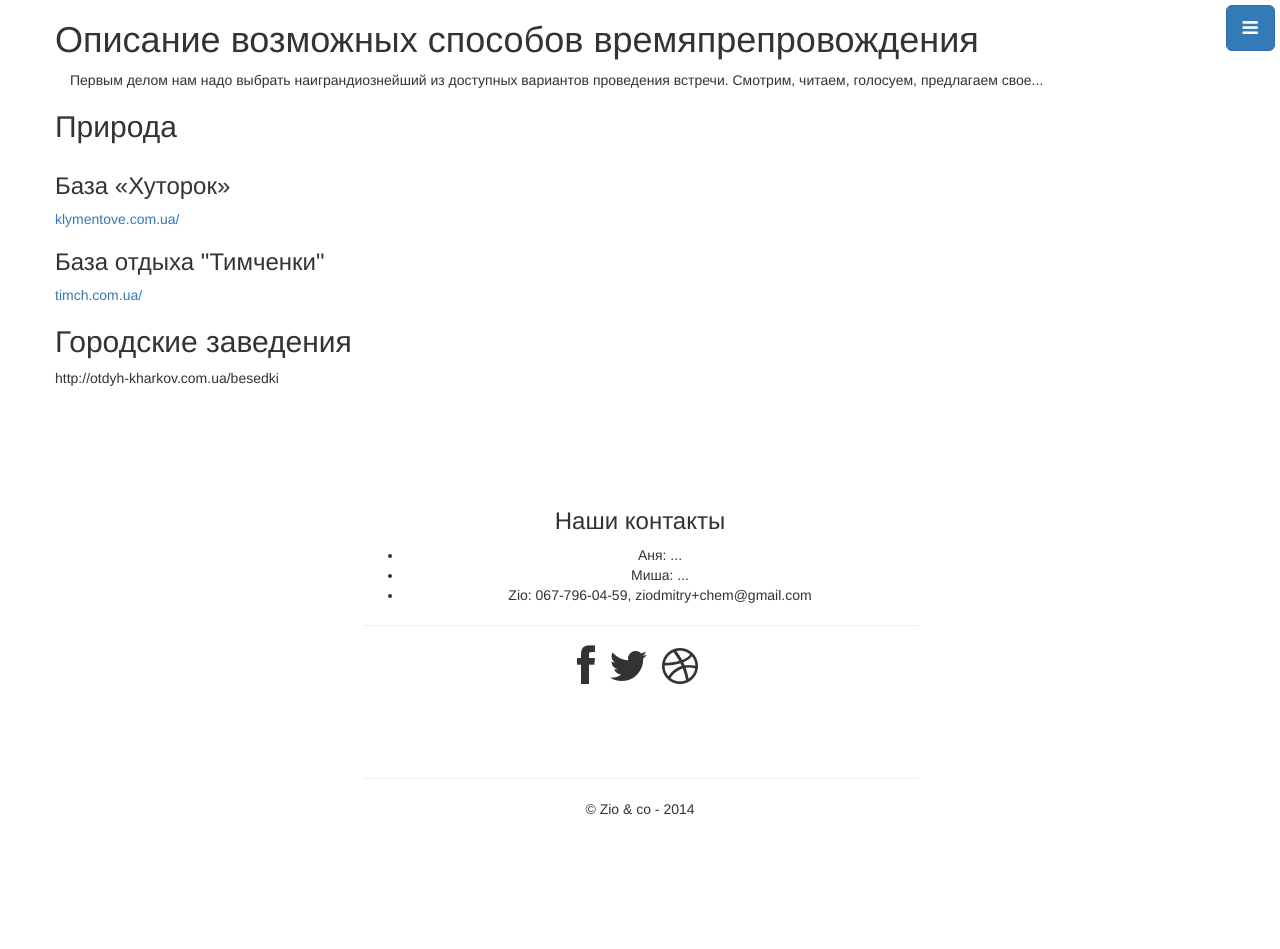
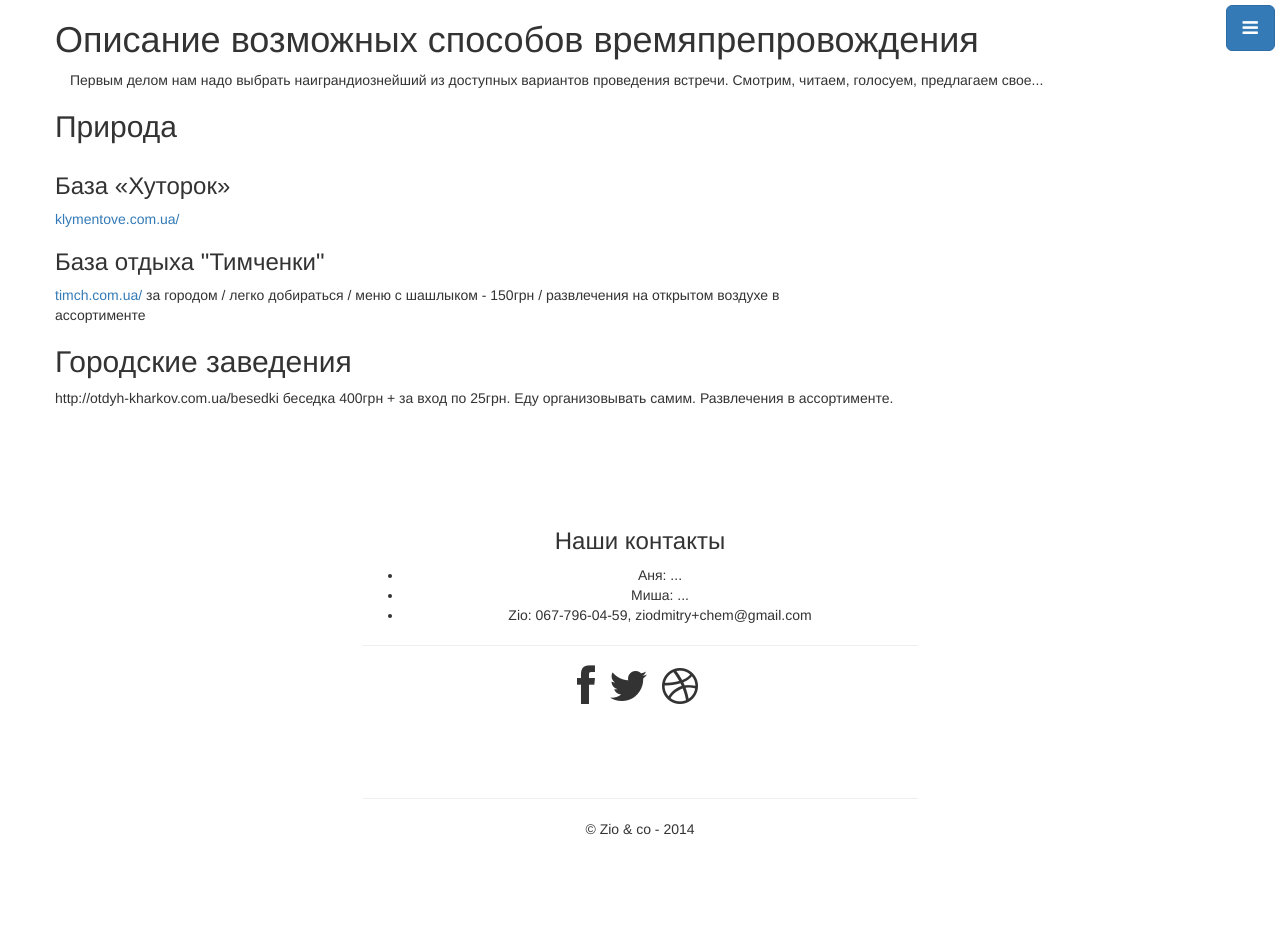
Before and after one commit to dmzio/chem1999, a Jekyll site: the page built from info.html, in a window 1280 px wide. Built offline with Jekyll 4.4.1, drawn with Linux system fonts in a browser that asks for light colours; nearby versions of some CDN libraries; Markdown is read by kramdown in place of the engine named in the settings.

Commit message:
some info added

```diff
--- a/info.html
+++ b/info.html
@@ -25,6 +25,10 @@ title: Описание возможных способов времяпрепр
         <div class="col-md-8">
             <h3>База отдыха "Тимченки"</h3>
             <a href="http://timch.com.ua/">timch.com.ua/</a>
+            за городом /
+            легко добираться /
+            меню с шашлыком - 150грн /
+            развлечения на открытом воздухе в ассортименте
         </div>
 
 
@@ -37,4 +41,6 @@ title: Описание возможных способов времяпрепр
 
 
     http://otdyh-kharkov.com.ua/besedki
+
+    беседка 400грн + за вход по 25грн. Еду организовывать самим. Развлечения в ассортименте.
 </div>
```
